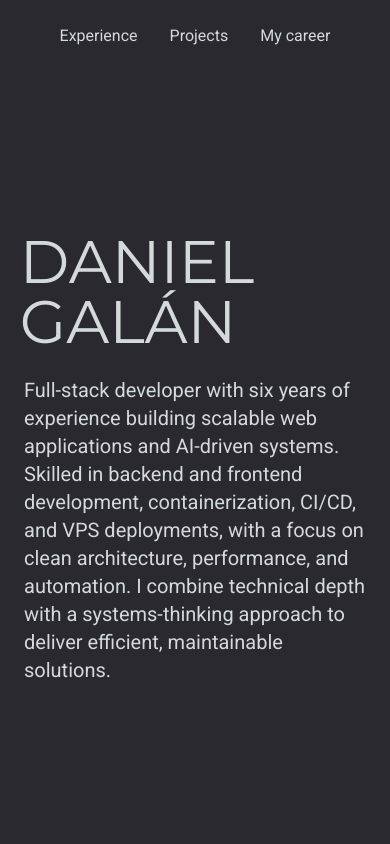
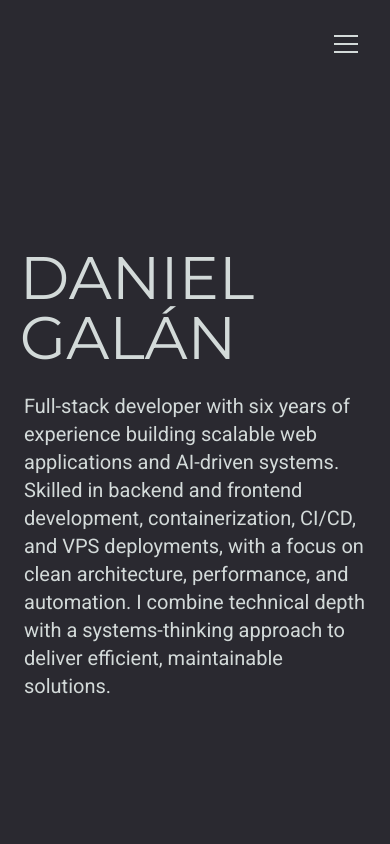
Before and after one commit to danngalann/portfolio, a Next.js app: page / in a window 390 px wide. Shown: the top 844 px of the page. Built offline with nearby package versions, Linux system fonts and the light colour scheme.

Commit message:
Added responsive navigation

```diff
--- a/app/ui/navbar.tsx
+++ b/app/ui/navbar.tsx
@@ -3,6 +3,7 @@
 import Link from "next/link";
 import { useInView } from "react-intersection-observer";
 import { usePathname } from "next/navigation";
+import { useState, useEffect } from "react";
 
 export default function Navbar() {
   const { ref, inView } = useInView({
@@ -10,13 +11,37 @@ export default function Navbar() {
     initialInView: true,
   });
   const pathname = usePathname();
+  const [isDrawerOpen, setIsDrawerOpen] = useState(false);
 
   const hideOnPaths = ["/career", "/experience"];
+
+  // Close drawer when pathname changes
+  useEffect(() => {
+    setIsDrawerOpen(false);
+  }, [pathname]);
+
+  // Prevent body scroll when drawer is open
+  useEffect(() => {
+    if (isDrawerOpen) {
+      document.body.style.overflow = "hidden";
+    } else {
+      document.body.style.overflow = "";
+    }
+    return () => {
+      document.body.style.overflow = "";
+    };
+  }, [isDrawerOpen]);
 
   // Hide navbar on experience detail pages
   if (hideOnPaths.some((path) => pathname.startsWith(path))) {
     return null;
   }
+
+  const navLinks = [
+    { href: "#experience-section", label: "Experience" },
+    { href: "#projects-section", label: "Projects" },
+    { href: "/career", label: "My career" },
+  ];
 
   return (
     <>
@@ -29,33 +54,77 @@ export default function Navbar() {
           !inView ? "bg-foreground/70 backdrop-blur-md text-background" : ""
         }`}
       >
-        <ul className="flex gap-8 p-6 justify-center">
-          <li>
-            <Link href="#experience-section" className="relative group">
+        {/* Desktop navigation */}
+        <ul className="hidden md:flex gap-8 p-6 justify-center">
+          {navLinks.map((link) => (
+            <li key={link.href}>
+              <Link href={link.href} className="relative group">
                 <span className="relative">
-                Experience
+                  {link.label}
                   <span className="absolute -bottom-1 left-0 w-0 h-0.5 bg-current transition-all duration-300 group-hover:w-full"></span>
                 </span>
               </Link>
             </li>
-          <li>
-            <Link href="#projects-section" className="relative group">
+          ))}
+        </ul>
+
+        {/* Mobile navigation - Hamburger button */}
+        <div className="md:hidden flex justify-end p-6">
+          <button
+            onClick={() => setIsDrawerOpen(!isDrawerOpen)}
+            className="w-10 h-10 flex flex-col justify-center items-center gap-1.5 z-50"
+            aria-label="Toggle menu"
+          >
+            <span
+              className={`w-6 h-0.5 bg-current transition-all duration-300 ${
+                isDrawerOpen ? "rotate-45 translate-y-2" : ""
+              }`}
+            />
+            <span
+              className={`w-6 h-0.5 bg-current transition-all duration-300 ${
+                isDrawerOpen ? "opacity-0" : ""
+              }`}
+            />
+            <span
+              className={`w-6 h-0.5 bg-current transition-all duration-300 ${
+                isDrawerOpen ? "-rotate-45 -translate-y-2" : ""
+              }`}
+            />
+          </button>
+        </div>
+      </nav>
+
+      {/* Mobile drawer overlay */}
+      {isDrawerOpen && (
+        <div
+          className="fixed inset-0 bg-black/50 z-40 md:hidden"
+          onClick={() => setIsDrawerOpen(false)}
+        />
+      )}
+
+      {/* Mobile drawer */}
+      <div
+        className={`fixed top-0 right-0 h-full w-64 bg-foreground text-background z-40 transform transition-transform duration-300 ease-in-out md:hidden ${
+          isDrawerOpen ? "translate-x-0" : "translate-x-full"
+        }`}
+      >
+        <ul className="flex flex-col gap-6 p-8 pt-24">
+          {navLinks.map((link) => (
+            <li key={link.href}>
+              <Link
+                href={link.href}
+                className="text-xl relative group block"
+                onClick={() => setIsDrawerOpen(false)}
+              >
                 <span className="relative">
-                Projects
+                  {link.label}
                   <span className="absolute -bottom-1 left-0 w-0 h-0.5 bg-current transition-all duration-300 group-hover:w-full"></span>
                 </span>
               </Link>
             </li>
-          <li>
-            <Link href="/career" className="relative group">
-              <span className="relative">
-                My career
-                <span className="absolute -bottom-1 left-0 w-0 h-0.5 bg-current transition-all duration-300 group-hover:w-full"></span>
-              </span>
-            </Link>
-          </li>
+          ))}
         </ul>
-      </nav>
+      </div>
     </>
   );
 }
```
Lines whose indentation alone changed are shown as unchanged.
